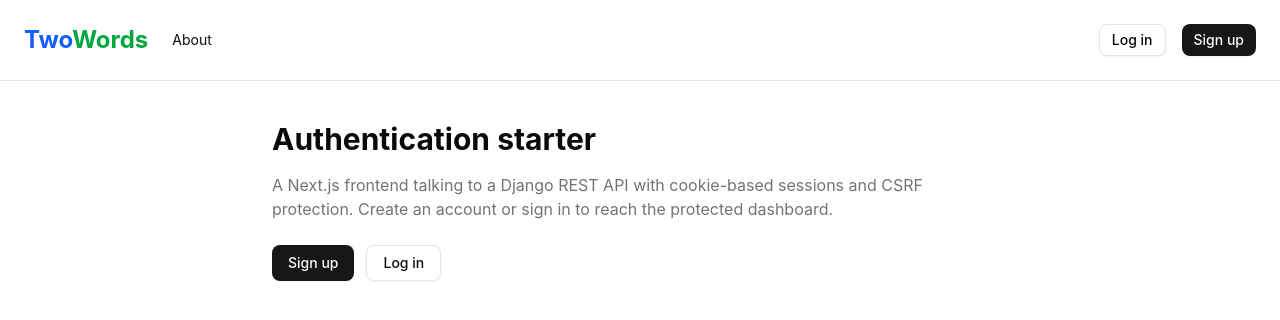
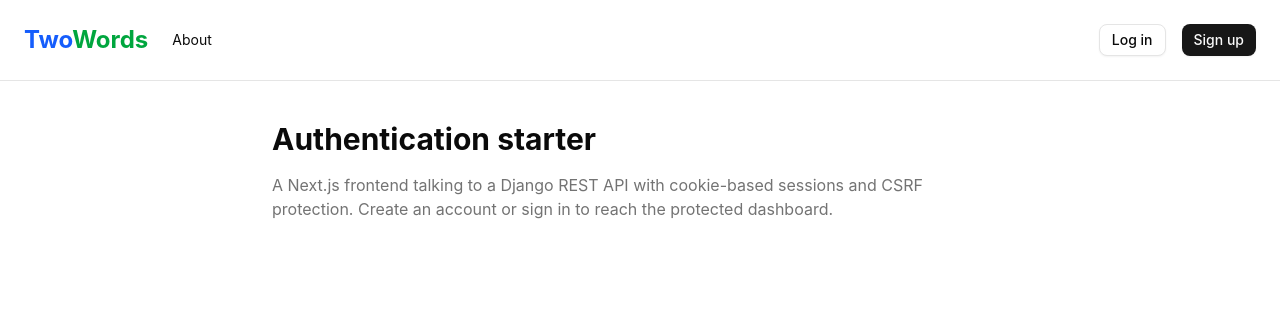
Before and after one commit to KamranProg/kam-dj-next, a Next.js app in the folder frontend/: page / in a window 1280 px wide. Shown: the top 320 px of the page. Built offline with nearby package versions, Linux system fonts and the light colour scheme; no server answers.

Commit message:
fix(ui): remove duplicate buttons

```diff
--- a/frontend/src/app/page.tsx
+++ b/frontend/src/app/page.tsx
@@ -1,6 +1,3 @@
-import Link from "next/link";
-import { Button } from "@/components/ui/button";
-
 export default function Home() {
   return (
     <div className="max-w-3xl mx-auto px-4 py-10">
@@ -9,14 +6,6 @@ export default function Home() {
         A Next.js frontend talking to a Django REST API with cookie-based sessions and CSRF
         protection. Create an account or sign in to reach the protected dashboard.
       </p>
-      <div className="mt-6 flex gap-3">
-        <Button asChild>
-          <Link href="/register">Sign up</Link>
-        </Button>
-        <Button asChild variant="outline">
-          <Link href="/login">Log in</Link>
-        </Button>
-      </div>
     </div>
   );
 }
```
